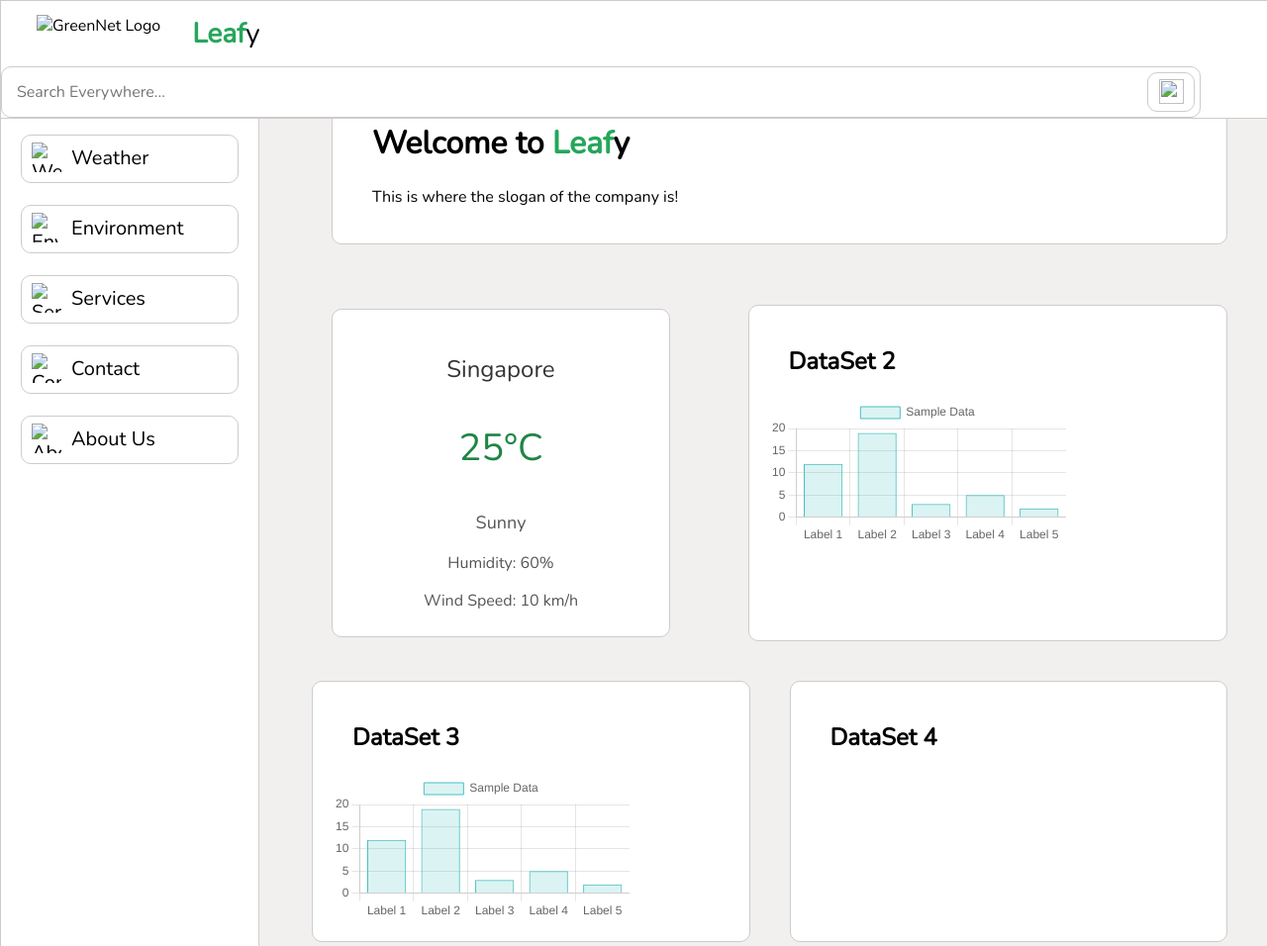
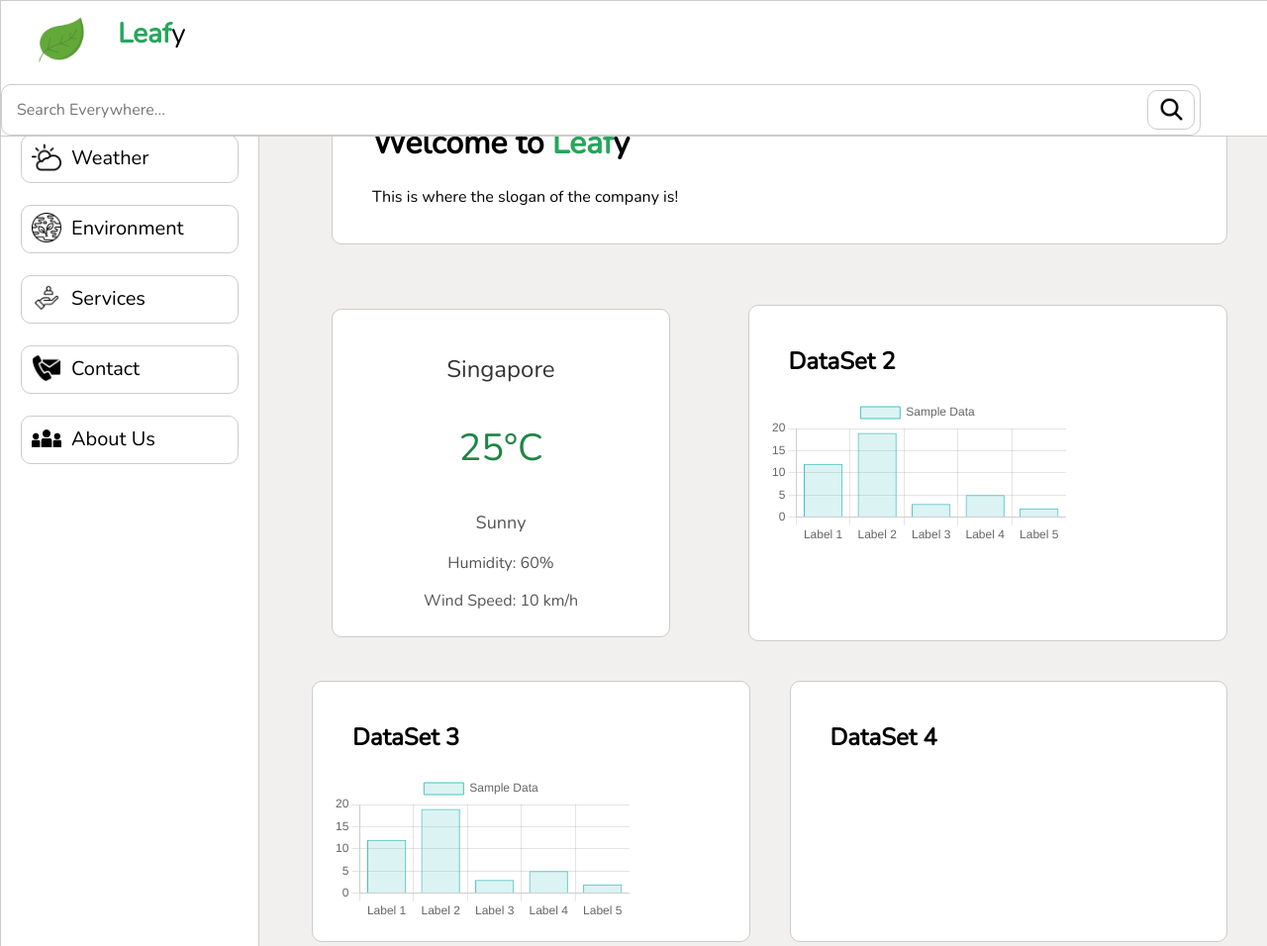
Before and after one commit to PythonPro1445/leafy, a plain HTML site: page index.html in a window 1280 px wide. Shown: the top 956 px of the page at 99% size. Drawn offline with nearby package versions, Linux system fonts and the light colour scheme; no server answers; files whose address does not match are found by name; a web font is replaced by a local one.

Commit message:
images fixing

```diff
--- a/index.html
+++ b/index.html
@@ -6,7 +6,7 @@
     <link rel="preconnect" href="https://fonts.googleapis.com">
     <link rel="preconnect" href="https://fonts.gstatic.com" crossorigin>
     <link href="https://fonts.googleapis.com/css2?family=Bungee+Spice&family=IBM+Plex+Mono:wght@200&family=Monoton&family=Nunito:wght@300&display=swap" rel="stylesheet">
-    <link rel="icon" href="logo.png">
+    <link rel="icon" href="main_page/logo.png">
     <script src="https://cdn.jsdelivr.net/npm/chart.js"></script> <!-- Include Chart.js library -->
     <script src="main.js"></script>
     <title>Leafy - Dashboard</title>
@@ -177,11 +177,11 @@
 <body>
     <!-- Top Navigation Bar -->
     <div class="navbar">
-        <a href="#"><img src="logo.png" alt="GreenNet Logo" style="width: 50px; height: 50px; padding-left: 20px;"></a>
+        <a href="#"><img src="main_page/logo.png" alt="GreenNet Logo" style="width: 50px; height: 50px; padding-left: 20px;"></a>
         <a href="#" style="font-size: 28px; color: #000000;"><strong style="color: #26A65B;">Leaf</strong>y</a>
         <div class="search-bar">
             <input type="text" placeholder="Search Everywhere...">
-            <button type="button"><img src="search.png" style="height: 25px; width: 25px;"></button>
+            <button type="button"><img src="main_page/search.png" style="height: 25px; width: 25px;"></button>
         </div>
     </div>
 
@@ -189,35 +189,35 @@
     <div class="sidebar" style="padding-top: 75px;">
         <div class="attributedivs">
             <a href="#">
-                <img src="weather_icon.png" alt="Weather Icon">
+                <img src="main_page/weather_icon.png" alt="Weather Icon">
                 Weather
             </a>
         </div>
         <br>
         <div class="attributedivs">
             <a href="#">
-                <img src="environmenticon.png" alt="Environment Icon">
+                <img src="main_page/environmenticon.png" alt="Environment Icon">
                 Environment
             </a>
         </div>
         <br>
         <div class="attributedivs">
             <a href="#">
-                <img src="services.png" alt="Services Icon">
+                <img src="main_page/services.png" alt="Services Icon">
                 Services
             </a>
         </div>
         <br>
         <div class="attributedivs">
             <a href="#">
-                <img src="contact.png" alt="Contact Icon">
+                <img src="main_page/contact.png" alt="Contact Icon">
                 Contact
             </a>
         </div>
         <br>
         <div class="attributedivs">
             <a href="#">
-                <img src="aboutus.png" alt="About Us Icon">
+                <img src="main_page/aboutus.png" alt="About Us Icon">
                 About Us
             </a>
         </div>
```
